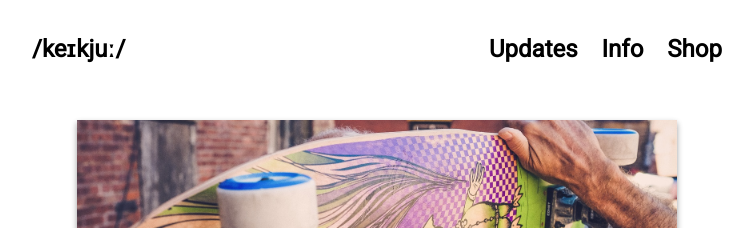
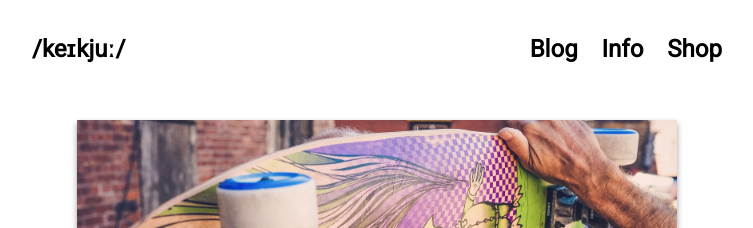
Before and after one commit to keikju/keikju.github.io, a Jekyll site: the page built from index.html, in a window 1280 px wide. Shown: the top 228 px of the page, without its empty margins (263-1016 px from the left). Built offline with Jekyll 4.4.1, drawn with Linux system fonts in a browser that asks for light colours; nearby versions of some CDN libraries.

```diff
--- a/_data/settings.yml
+++ b/_data/settings.yml
@@ -3,7 +3,7 @@
 
 menu:
 #- {name: 'Box', url: ''}
-- {name: 'Updates', url: 'pages/blog.html'}
+- {name: 'Blog', url: 'pages/blog.html'}
 - {name: 'Info', url: 'pages/about.html'}
 #- {name: 'Contact', url: 'pages/contact.html'}
 - {name: 'Shop', url: 'https://keikju.bigcartel.com/'}
```
